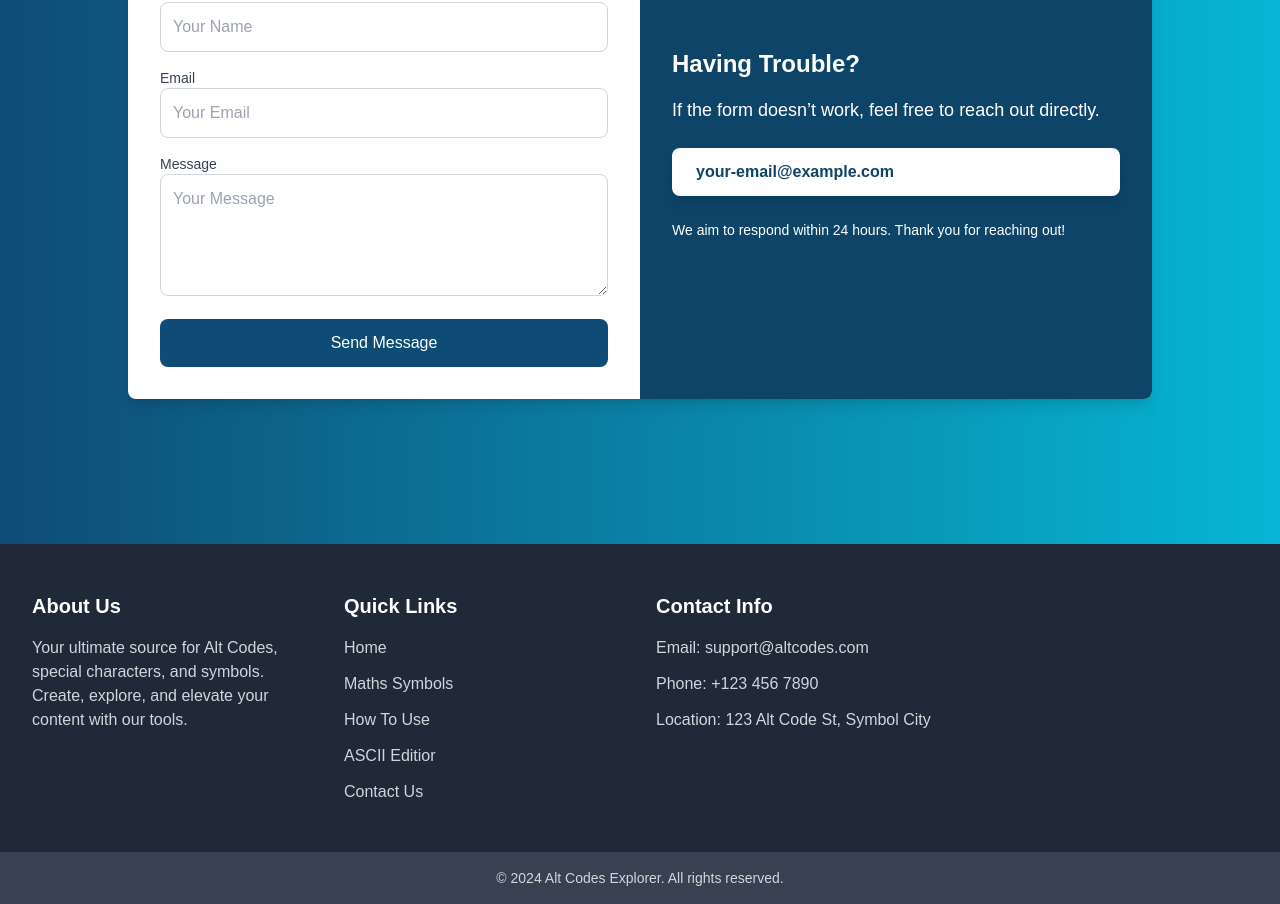
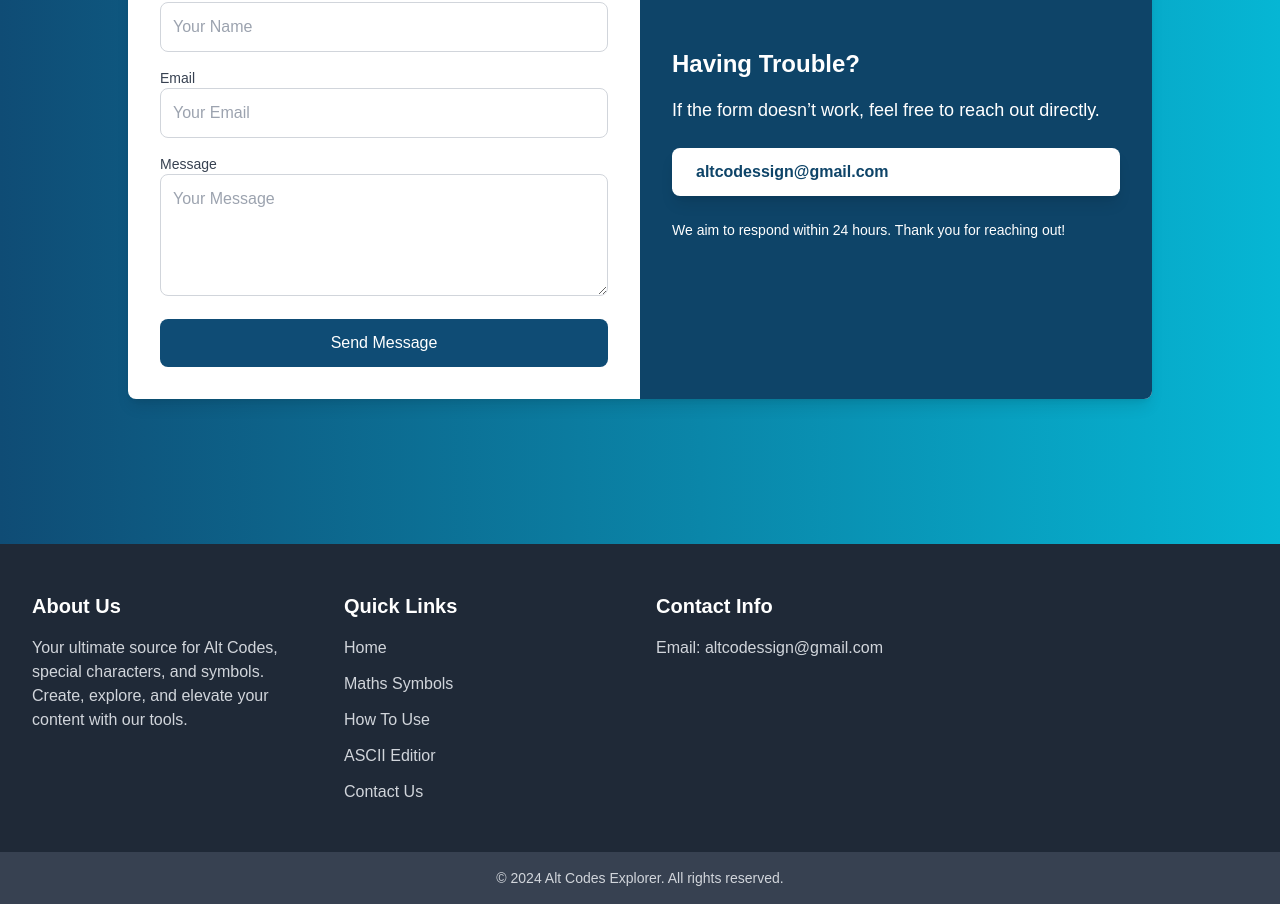
Before and after one commit to kanak1803/altcode2, a Next.js app: page /contact in a window 1280 px wide. Shown: the part 320-1224 px from the top of the page. Built offline with nearby package versions, Linux system fonts and the light colour scheme.

Commit message:
added email address

```diff
--- a/src/app/components/Footer.jsx
+++ b/src/app/components/Footer.jsx
@@ -18,7 +18,7 @@ export default function Footer() {
           <h3 className="text-xl font-bold text-white mb-4">Quick Links</h3>
           <ul className="space-y-2 sm:space-y-3">
             <li>
-            <Link
+              <Link
                 href="/"
                 className="hover:text-teal-400 transition-colors duration-150"
               >
@@ -34,7 +34,7 @@ export default function Footer() {
               </Link>
             </li>
             <li>
-            <Link
+              <Link
                 href="/how-to-use-alt-code"
                 className="hover:text-teal-400 transition-colors duration-150"
               >
@@ -42,7 +42,7 @@ export default function Footer() {
               </Link>
             </li>
             <li>
-            <Link
+              <Link
                 href="/editor"
                 className="hover:text-teal-400 transition-colors duration-150"
               >
@@ -50,7 +50,7 @@ export default function Footer() {
               </Link>
             </li>
             <li>
-            <Link
+              <Link
                 href="/contact"
                 className="hover:text-teal-400 transition-colors duration-150"
               >
@@ -64,9 +64,7 @@ export default function Footer() {
         <div>
           <h3 className="text-xl font-bold text-white mb-4">Contact Info</h3>
           <ul className="space-y-2 sm:space-y-3">
-            <li>Email: support@altcodes.com</li>
-            <li>Phone: +123 456 7890</li>
-            <li>Location: 123 Alt Code St, Symbol City</li>
+            <li>Email: altcodessign@gmail.com</li>
           </ul>
         </div>
 
--- a/src/app/components/HomePage.jsx
+++ b/src/app/components/HomePage.jsx
@@ -1,7 +1,6 @@
 "use client";
 import React, { useState } from "react";
 import data from "../data/data.json";
-import mathSymbolsContent from "@/app/data/mathSymbolsContent.json";
 import Link from "next/link";
 
 const HomePage = () => {
--- a/src/app/contact/page.jsx
+++ b/src/app/contact/page.jsx
@@ -98,7 +98,7 @@ const ContactUs = () => {
             href="mailto:your-email@example.com"
             className="bg-white text-teal-600 py-3 px-6 rounded-lg shadow-lg font-semibold hover:bg-gray-100 transition"
           >
-            your-email@example.com
+            altcodessign@gmail.com
           </a>
           <p className="mt-6 text-sm">
             We aim to respond within 24 hours. Thank you for reaching out!
```
